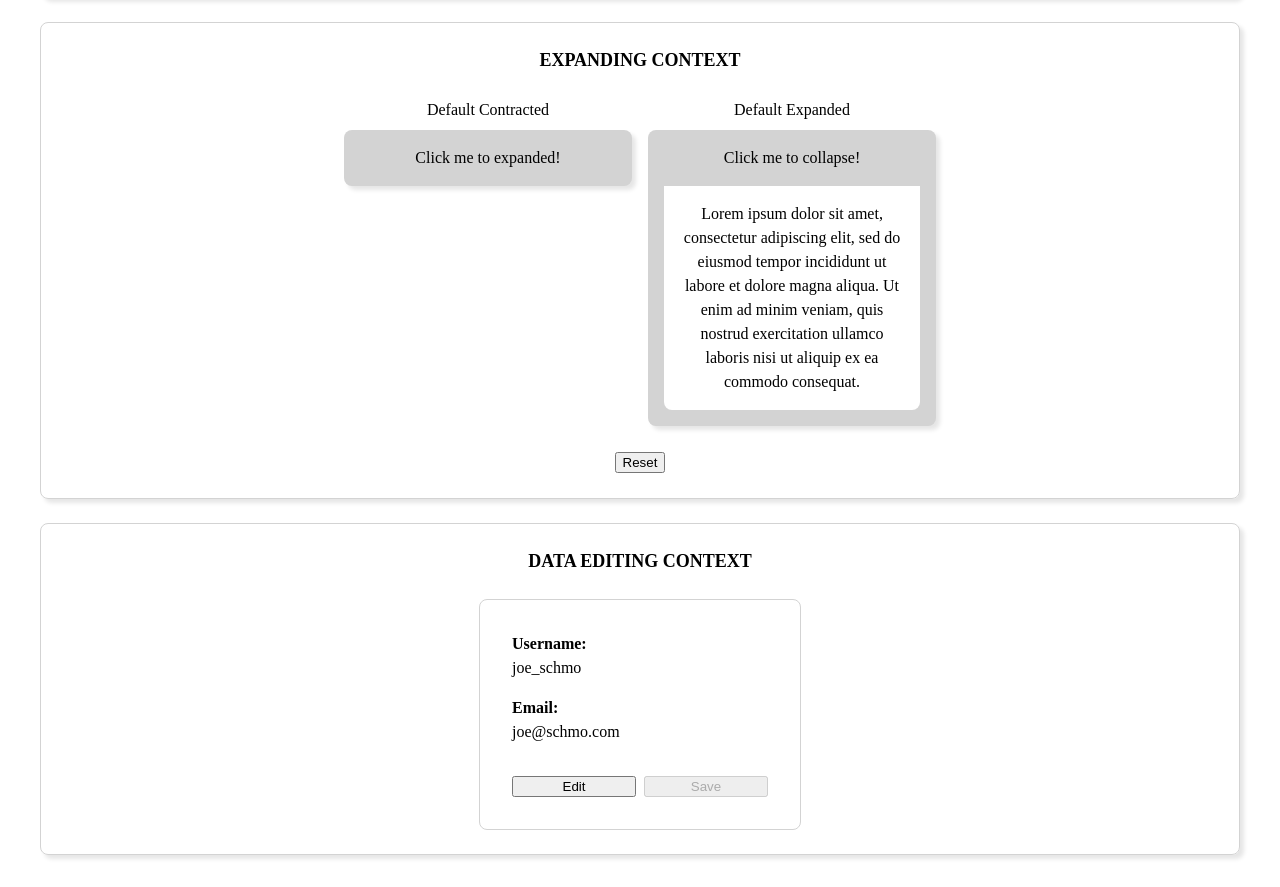
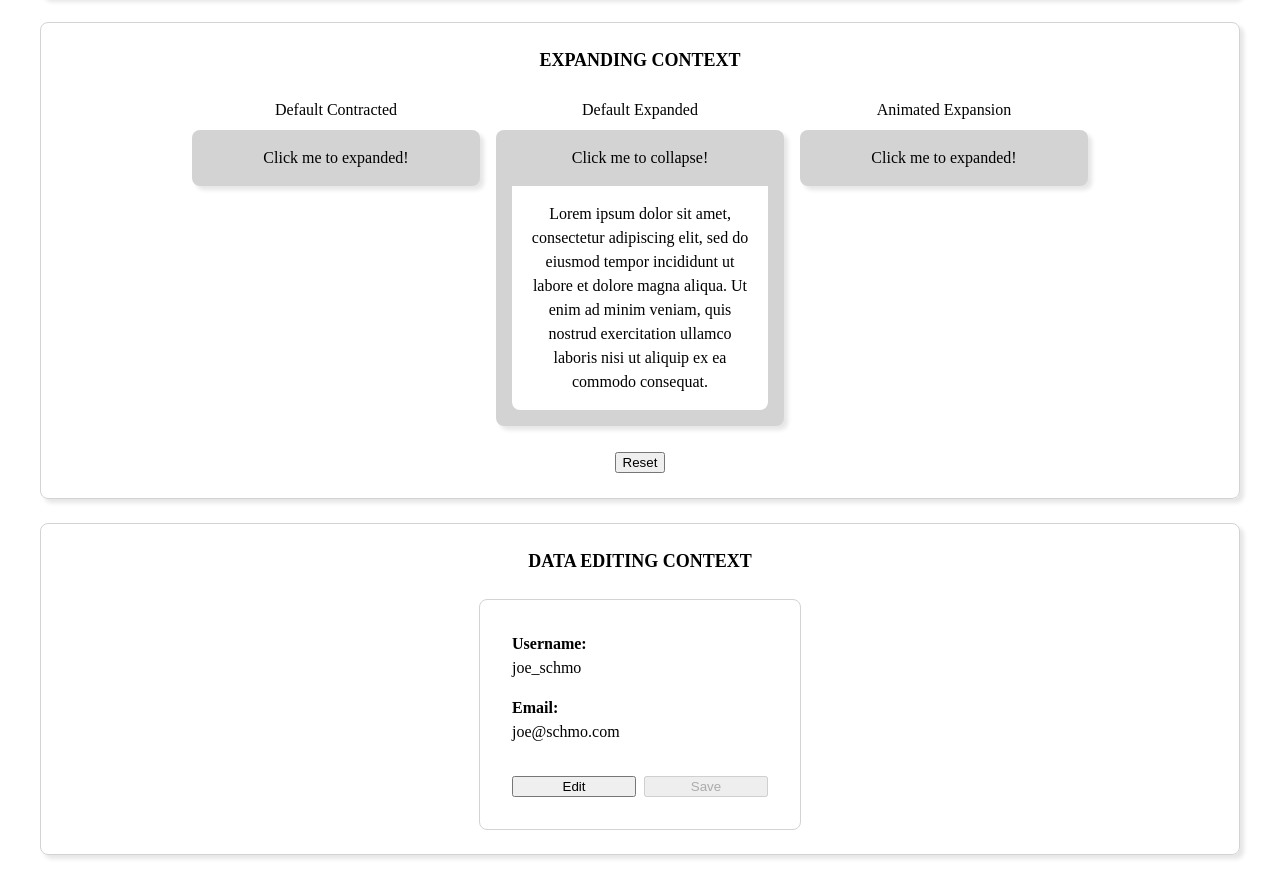
Before and after one commit to josephprado/react-comp-lib, a React (Vite) app: page / in a window 1280 px wide. Shown: the part 1011-1898 px from the top of the page. Built offline with nearby package versions, Linux system fonts and the light colour scheme.

Commit message:
Add animated expanding demo

```diff
--- a/src/expanding-context-demo/expanding-context-demo.module.scss
+++ b/src/expanding-context-demo/expanding-context-demo.module.scss
@@ -20,9 +20,30 @@
     }
 
     .sometimesVisible {
+      height: 192px;
       background-color: white;
       border-radius: 0 0 0.5rem 0.5rem;
       padding: 1rem;
+      cursor: auto;
+    }
+
+    &.animated {
+      &.collapsed {
+        gap: 0;
+        transition: gap 0.25s;
+        transition-delay: 0.2s;
+      }
+
+      .sometimesVisible {
+        overflow: hidden;
+        transition: all 0.25s ease-out;
+
+        &.collapsed {
+          height: 0;
+          padding-top: 0;
+          padding-bottom: 0;
+        }
+      }
     }
   }
 }
--- a/src/expanding-context-demo/expanding-context-demo.tsx
+++ b/src/expanding-context-demo/expanding-context-demo.tsx
@@ -4,6 +4,7 @@ import { withExpandingContext } from '../../lib/components/expanding-context/wit
 import { DemoSection } from '../components/demo-section';
 import { ExampleContainer } from '../components/example-container';
 import styles from './expanding-context-demo.module.scss';
+import clsx from 'clsx';
 
 function ExpandingComponent() {
   const { expanded, setExpanded } = useExpandingContext();
@@ -17,7 +18,10 @@ function ExpandingComponent() {
         Click me to {expanded ? 'collapse' : 'expanded'}!
       </div>
       {expanded && (
-        <div className={styles.sometimesVisible}>
+        <div
+          className={styles.sometimesVisible}
+          onClick={(event) => event.stopPropagation()}
+        >
           Lorem ipsum dolor sit amet, consectetur adipiscing elit, sed do
           eiusmod tempor incididunt ut labore et dolore magna aliqua. Ut enim ad
           minim veniam, quis nostrud exercitation ullamco laboris nisi ut
@@ -28,11 +32,42 @@ function ExpandingComponent() {
   );
 }
 
+function AnimatedExpandingComponent() {
+  const { expanded, setExpanded } = useExpandingContext();
+
+  return (
+    <div
+      className={clsx(
+        styles.expandingContainer,
+        styles.animated,
+        !expanded && styles.collapsed,
+      )}
+      onClick={() => setExpanded((prev) => !prev)}
+    >
+      <div className={styles.alwaysVisible}>
+        Click me to {expanded ? 'collapse' : 'expanded'}!
+      </div>
+      <div
+        className={clsx(styles.sometimesVisible, !expanded && styles.collapsed)}
+        onClick={(event) => event.stopPropagation()}
+      >
+        Lorem ipsum dolor sit amet, consectetur adipiscing elit, sed do eiusmod
+        tempor incididunt ut labore et dolore magna aliqua. Ut enim ad minim
+        veniam, quis nostrud exercitation ullamco laboris nisi ut aliquip ex ea
+        commodo consequat.
+      </div>
+    </div>
+  );
+}
+
 export function ExpandingContextDemo() {
   const [reset, setReset] = useState<boolean>(false);
 
   const DemoComponentContracted = withExpandingContext(ExpandingComponent);
   const DemoComponentExpanded = withExpandingContext(ExpandingComponent, true);
+  const DemoAnimatedExpandingComponent = withExpandingContext(
+    AnimatedExpandingComponent,
+  );
 
   useEffect(() => {
     if (reset) setReset(false);
@@ -48,6 +83,10 @@ export function ExpandingContextDemo() {
         <ExampleContainer title="Default Expanded">
           <DemoComponentExpanded />
         </ExampleContainer>
+
+        <ExampleContainer title="Animated Expansion">
+          <DemoAnimatedExpandingComponent />
+        </ExampleContainer>
       </div>
       <button type="button" onClick={() => setReset(true)}>
         Reset
```
